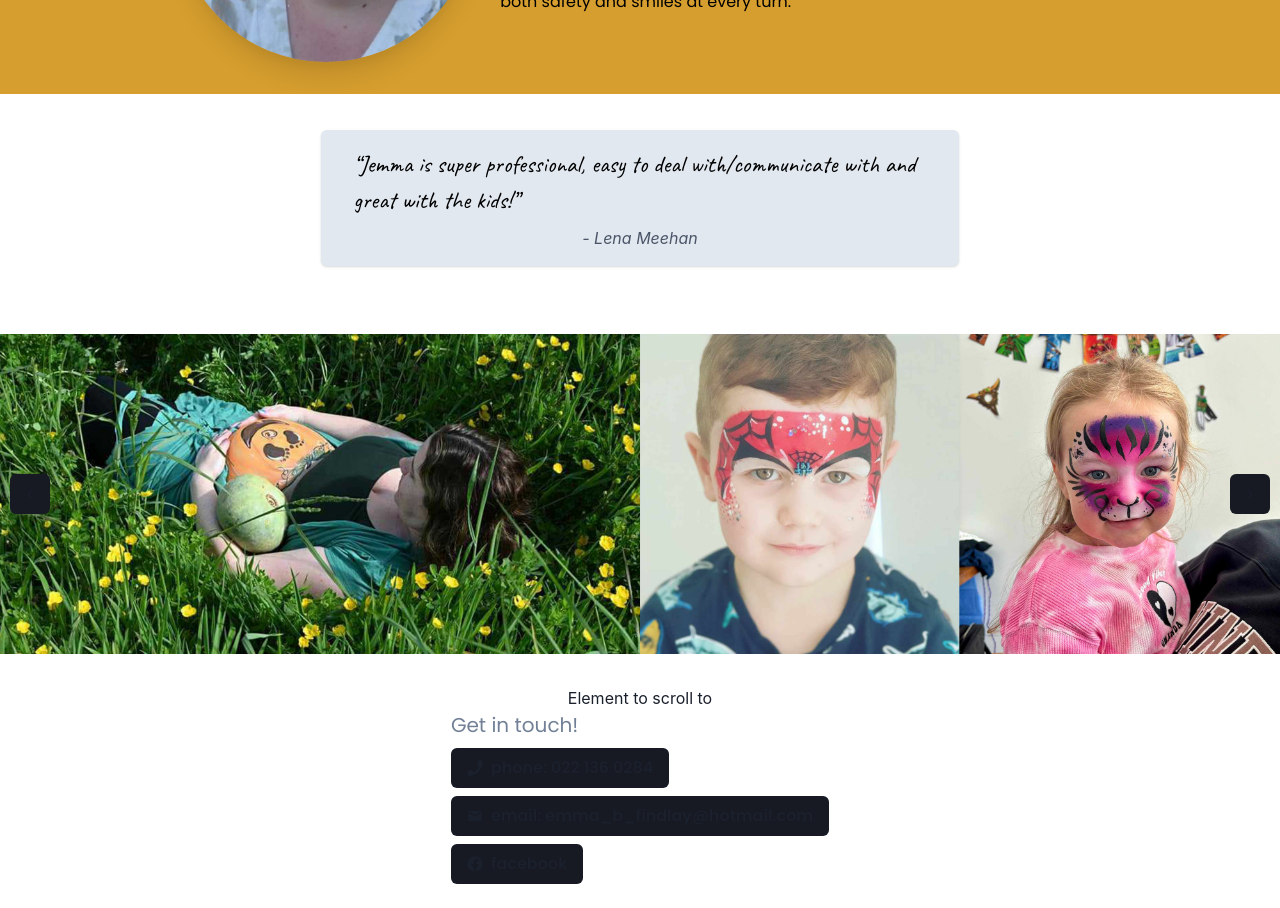
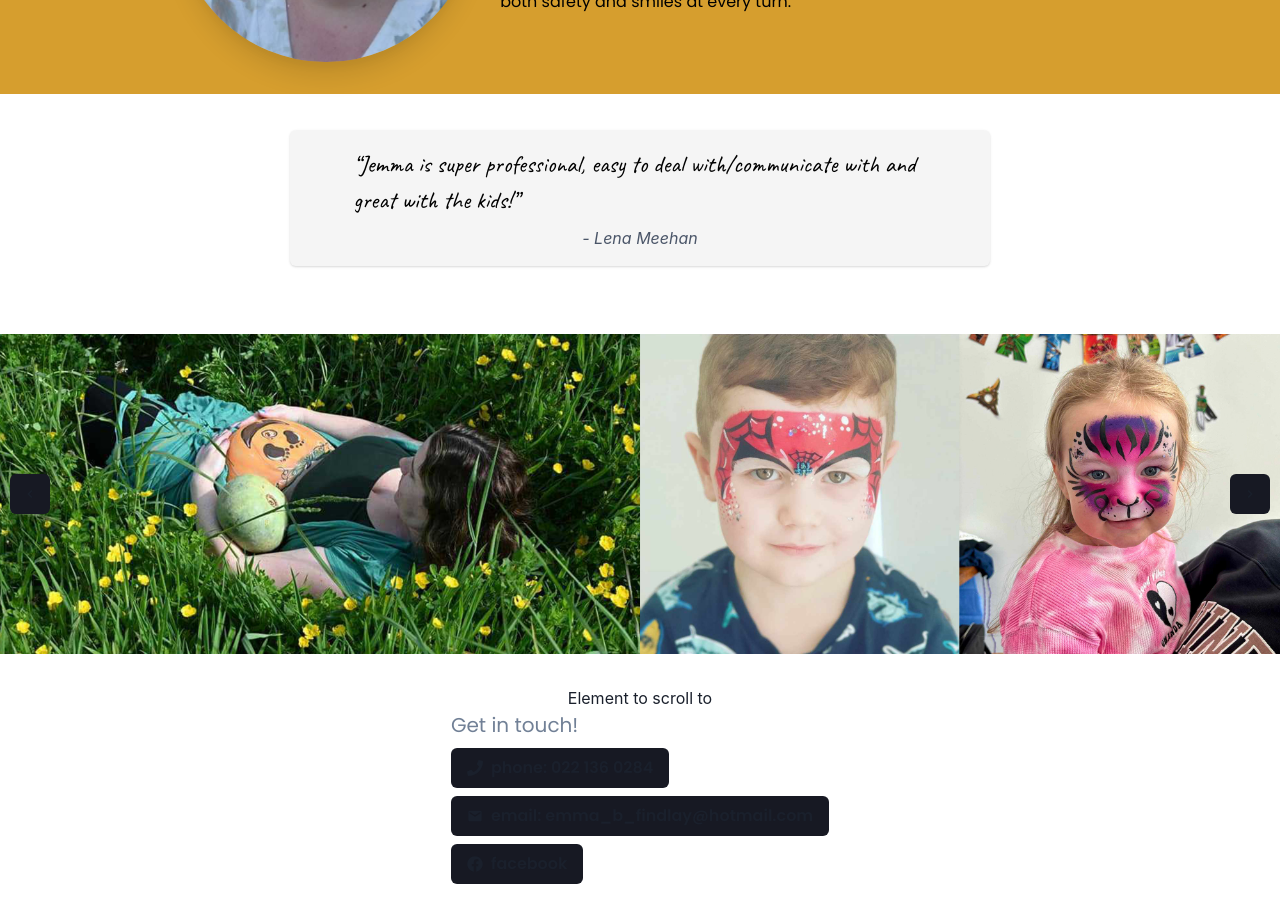
Before and after one commit to HannahBeattie/spirit, a Next.js app: page / in a window 1280 px wide. Shown: the part 1520-2428 px from the top of the page. Built offline with nearby package versions, Linux system fonts and the light colour scheme; a web font is replaced by a local one.

Commit message:
add quotes

```diff
--- a/src/app/base/components/content/Reviews.js
+++ b/src/app/base/components/content/Reviews.js
@@ -74,7 +74,7 @@ function Reviews() {
 				initial={{ opacity: 0 }}
 				minH={'9rem'}
 			>
-				<Card bg='gray.200' p={4}>
+				<Card bg='blackAlpha.50' p={4} minW={{ md: 700 }} minH={100}>
 					<Container color={'black'}>
 						<VStack>
 							<Text fontFamily={'caveat'} fontSize={'2xl'}>
```
